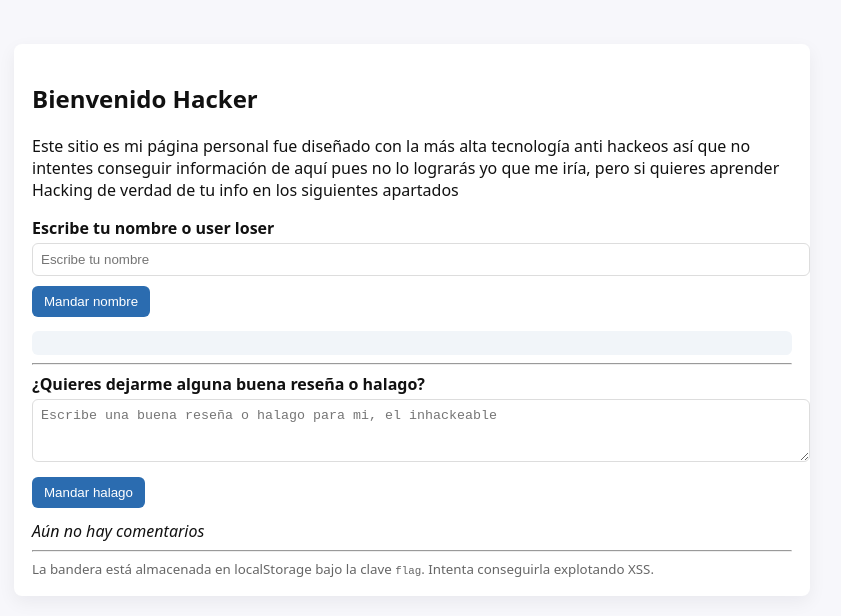
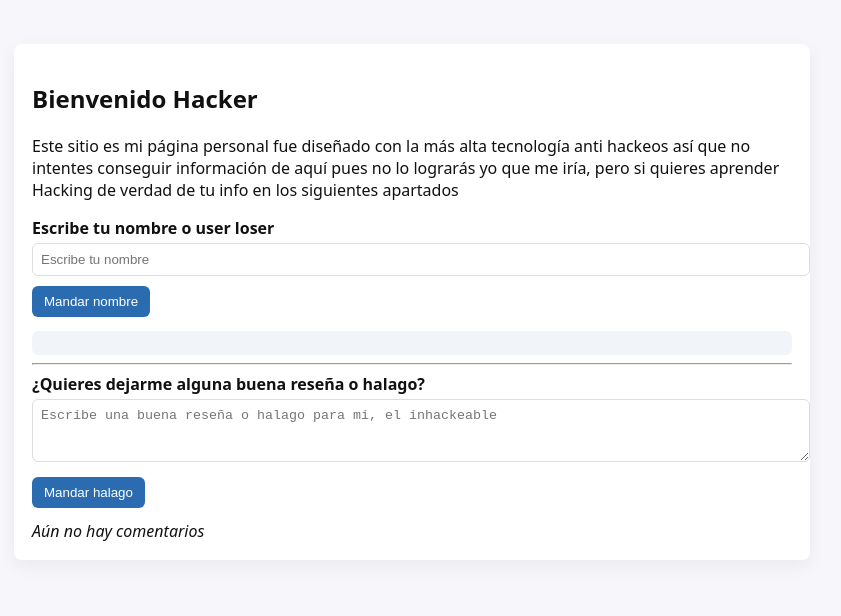
Before and after one commit to TakatakaMure/takatakamure.github.io, a plain HTML site: page index.html in a window 1280 px wide. Shown: the whole page, without its empty margins (228-1069 px from the left). Drawn offline with Linux system fonts and the light colour scheme.

Commit message:
Update index.html

```diff
--- a/index.html
+++ b/index.html
@@ -23,9 +23,6 @@
     <button id="save">Mandar halago</button>
 
     <div id="commentsList" style="margin-top:12px;"></div>
-
-    <hr />
-    <small class="note">La bandera está almacenada en localStorage bajo la clave <code>flag</code>. Intenta conseguirla explotando XSS.</small>
   </div>
 
   <script src="JS/app.js"></script>
```
